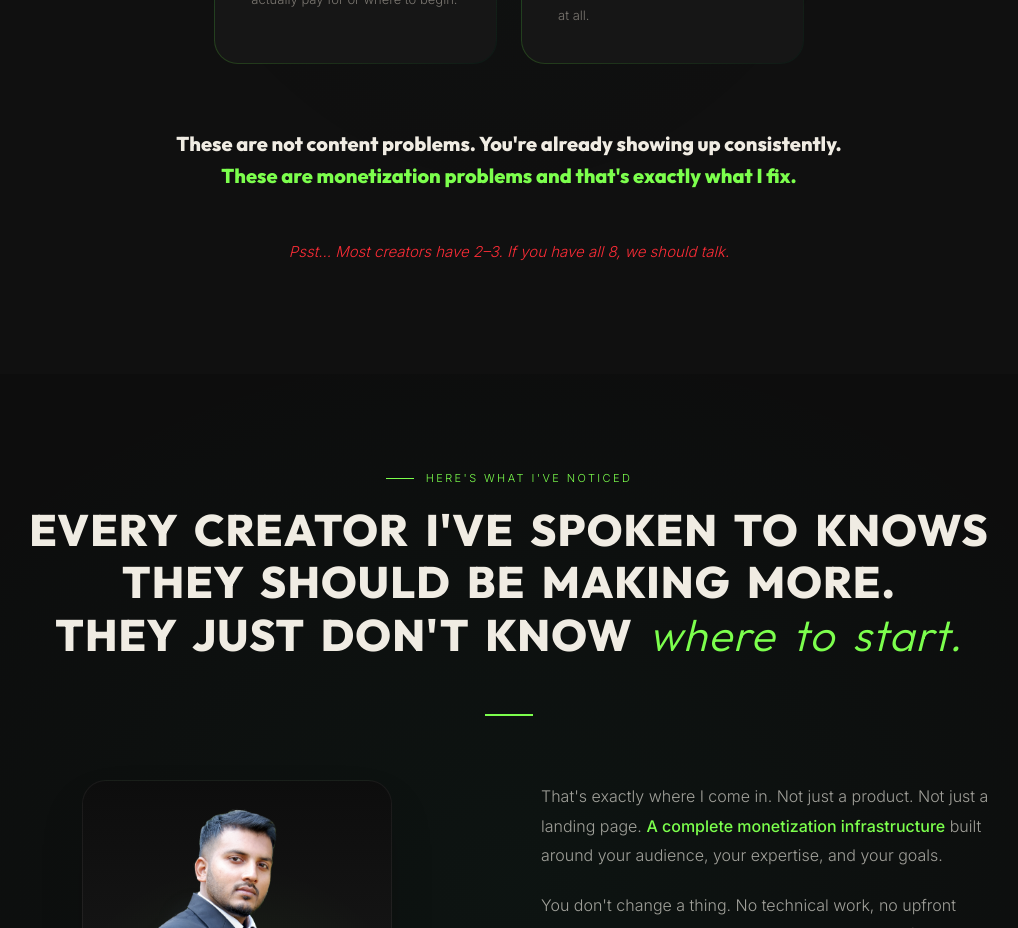
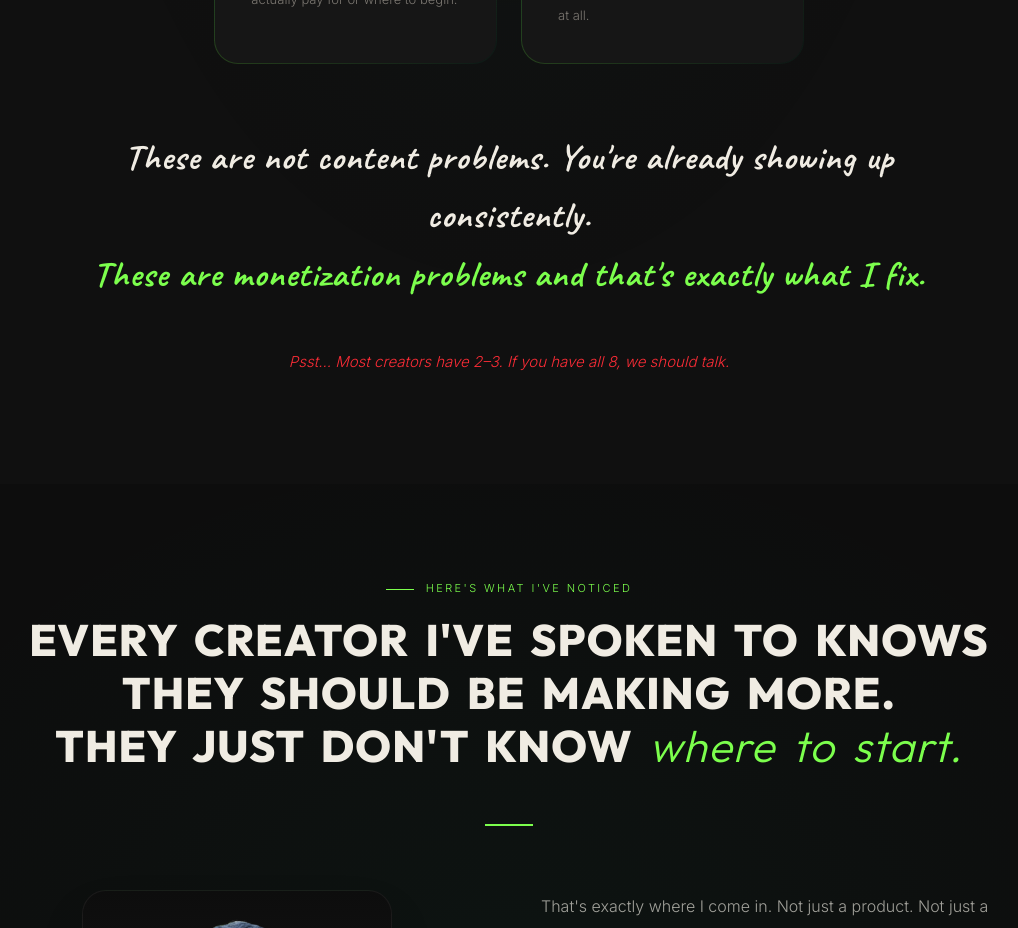
Before and after one commit to zohanariz/zohan-landing, a Next.js app: page / in a window 1280 px wide. Shown: the part 2500-3428 px from the top of the page, without its empty margins (131-1149 px from the left). Built offline with nearby package versions, Linux system fonts and the light colour scheme; no server answers.

Commit message:
style: change value callout banner font to Caveat cursive handwriting

```diff
--- a/original_landing_page_0.html
+++ b/original_landing_page_0.html
@@ -4,7 +4,7 @@
 <meta charset="UTF-8">
 <meta name="viewport" content="width=device-width, initial-scale=1.0">
 <title>Zohan Ariz — Turn Your Audience Into Recurring Income</title>
-<link href="https://fonts.googleapis.com/css2?family=Barlow+Condensed:ital,wght@0,700;0,800;0,900;1,800&family=DM+Sans:opsz,wght@9..40,300;9..40,400;9..40,500&display=swap" rel="stylesheet">
+<link href="https://fonts.googleapis.com/css2?family=Barlow+Condensed:ital,wght@0,700;0,800;0,900;1,800&family=DM+Sans:opsz,wght@9..40,300;9..40,400;9..40,500&family=Caveat:wght@400;700&display=swap" rel="stylesheet">
 <style>
   *, *::before, *::after { box-sizing: border-box; margin: 0; padding: 0; }
 
@@ -601,7 +601,7 @@
     </div>
 
     <div class="reveal" style="text-align: center; margin-top: 3.5rem; max-width: 800px; margin-left: auto; margin-right: auto;">
-      <p style="font-family: 'Barlow Condensed', sans-serif; font-size: 1.35rem; font-weight: 800; text-transform: uppercase; color: var(--text); line-height: 1.4; letter-spacing: 0.03em; margin: 0;">
+      <p style="font-family: 'Caveat', cursive; font-size: 2.1rem; font-weight: 700; color: var(--text); line-height: 1.5; margin: 0;">
         These are not content problems. You're already showing up consistently.<br>
         <span style="color: var(--lime);">These are monetization problems and that's exactly what I fix.</span>
       </p>
--- a/src/app/globals.css
+++ b/src/app/globals.css
@@ -8,6 +8,7 @@
   --font-anton: var(--font-anton), 'Anton', sans-serif;
   --font-mono: var(--font-mono), monospace;
   --font-outfit: var(--font-outfit), 'Outfit', sans-serif;
+  --font-cursive: var(--font-cursive), 'Caveat', cursive;
 
   --color-gold: #7CFF4D;
   --color-gold2: #9EFF7D;
--- a/src/app/layout.tsx
+++ b/src/app/layout.tsx
@@ -1,5 +1,5 @@
 import type { Metadata } from "next";
-import { Playfair_Display, Inter, JetBrains_Mono, Anton, Outfit } from "next/font/google";
+import { Playfair_Display, Inter, JetBrains_Mono, Anton, Outfit, Caveat } from "next/font/google";
 import "./globals.css";
 import { Toaster } from "@/components/ui/sonner";
 
@@ -34,6 +34,12 @@ const outfit = Outfit({
   weight: ["300", "400", "500", "600", "700", "800", "900"],
 });
 
+const caveat = Caveat({
+  variable: "--font-cursive",
+  subsets: ["latin"],
+  weight: ["400", "700"],
+});
+
 export const metadata: Metadata = {
   title: "Zohan Ariz | Turn Your Instagram Audience Into Recurring Income",
   description: "Help Instagram creators (20K–200K followers) build predictable $3K – $11K+ monthly recurring income from digital products in under 27 days. No sponsorships, affiliates, or upfront investment required.",
@@ -54,7 +60,7 @@ export default function RootLayout({
   return (
     <html
       lang="en"
-      className={`${inter.variable} ${playfair.variable} ${jetbrainsMono.variable} ${anton.variable} ${outfit.variable} h-full antialiased`}
+      className={`${inter.variable} ${playfair.variable} ${jetbrainsMono.variable} ${anton.variable} ${outfit.variable} ${caveat.variable} h-full antialiased`}
     >
       <body className="min-h-full flex flex-col bg-background text-foreground">
         {children}
--- a/src/components/sections/PainPoints.tsx
+++ b/src/components/sections/PainPoints.tsx
@@ -316,7 +316,7 @@ export default function PainPoints() {
 
           {/* Value Callout Banner (Centered, Bold, Two Lines, font-outfit) */}
           <div className="pain-card-reveal mt-16 max-w-4xl mx-auto text-center">
-            <p className="font-outfit text-base sm:text-lg md:text-xl font-extrabold text-white leading-relaxed">
+            <p className="font-cursive text-2xl sm:text-3xl md:text-4xl font-bold text-white leading-relaxed tracking-wide">
               These are not content problems. You're already showing up consistently.<br className="hidden sm:inline" />
               <span className="text-gold">These are monetization problems and that's exactly what I fix.</span>
             </p>
```
